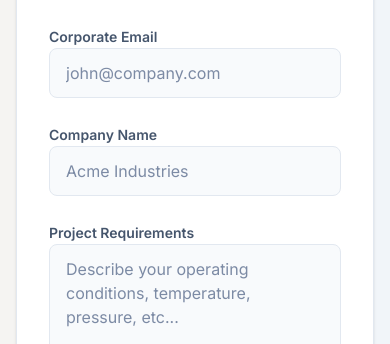
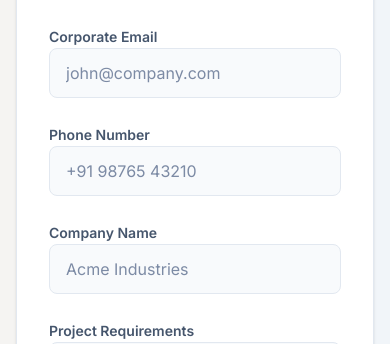
Before and after one commit to kalpitoctikailab/bhartiflex, a Next.js app: page /contact in a window 390 px wide. Shown: the part 1540-1884 px from the top of the page. Built offline with nearby package versions, Linux system fonts and the light colour scheme; no server answers; a web font is replaced by a local one.

Commit message:
Add phone number field and lead status field

```diff
--- a/src/app/api/contact/route.ts
+++ b/src/app/api/contact/route.ts
@@ -9,7 +9,7 @@ const HUBSPOT_CONFIG = {
 export async function POST(req: NextRequest) {
   try {
     const body = await req.json();
-    const { firstName, lastName, email, companyName, requirements, recaptchaToken } = body;
+    const { firstName, lastName, email, phone, companyName, requirements, recaptchaToken, leadStatus } = body;
 
     // Validate required fields
     if (!firstName || !email || !requirements) {
@@ -63,10 +63,11 @@ export async function POST(req: NextRequest) {
         email: email,
         firstname: firstName,
         lastname: lastName || "",
+        phone: phone || "",
         company: companyName || "",
         message: requirements,
+        hs_lead_status: leadStatus || "NEW", // Hidden field with page name
         // Additional custom properties you can add:
-        // hs_lead_status: "NEW",
         // lifecyclestage: "lead",
       },
     };
--- a/src/components/sections/Contact.tsx
+++ b/src/components/sections/Contact.tsx
@@ -10,6 +10,7 @@ export default function Contact() {
   const [firstName, setFirstName] = useState("");
   const [lastName, setLastName] = useState("");
   const [email, setEmail] = useState("");
+  const [phone, setPhone] = useState("");
   const [companyName, setCompanyName] = useState("");
   const [requirements, setRequirements] = useState("");
   const [isSubmitting, setIsSubmitting] = useState(false);
@@ -39,9 +40,11 @@ export default function Contact() {
           firstName,
           lastName,
           email,
+          phone,
           companyName,
           requirements,
           recaptchaToken,
+          leadStatus: "Contact Page", // Hidden field with page name
         }),
       });
       const data = (await res.json()) as { ok: boolean; error?: string };
@@ -52,6 +55,7 @@ export default function Contact() {
       setFirstName("");
       setLastName("");
       setEmail("");
+      setPhone("");
       setCompanyName("");
       setRequirements("");
       setRecaptchaToken(null);
@@ -241,6 +245,17 @@ export default function Contact() {
                     placeholder="john@company.com"
                   />
                 </div>
+                <div className="grid sm:grid-cols-2 gap-6">
+                <div className="space-y-2">
+                  <label className="text-sm font-semibold text-slate-600">Phone Number</label>
+                  <input
+                    type="tel"
+                    value={phone}
+                    onChange={(e) => setPhone(e.target.value)}
+                    className="w-full bg-slate-50 border border-slate-200 rounded-lg px-4 py-3 text-text-primary focus:outline-none focus:border-primary focus:ring-1 focus:ring-primary transition-all"
+                    placeholder="+91 98765 43210"
+                  />
+                </div>
 
                 <div className="space-y-2">
                   <label className="text-sm font-semibold text-slate-600">Company Name</label>
@@ -252,7 +267,7 @@ export default function Contact() {
                     placeholder="Acme Industries"
                   />
                 </div>
-
+                </div>
                 <div className="space-y-2">
                   <label className="text-sm font-semibold text-slate-600">Project Requirements</label>
                   <textarea
--- a/src/components/sections/ProductEnquiry.tsx
+++ b/src/components/sections/ProductEnquiry.tsx
@@ -17,6 +17,7 @@ export default function ProductEnquiry({ productTitle, productSlug, selectedDnSi
   const [firstName, setFirstName] = useState("");
   const [lastName, setLastName] = useState("");
   const [email, setEmail] = useState("");
+  const [phone, setPhone] = useState("");
   const [dnSize, setDnSize] = useState("");
   const [faceToFaceLength, setFaceToFaceLength] = useState("");
   const [requirements, setRequirements] = useState("");
@@ -47,6 +48,7 @@ export default function ProductEnquiry({ productTitle, productSlug, selectedDnSi
           firstName,
           lastName,
           email,
+          phone,
           requirements: [
             `Product: ${productTitle} (${productSlug})`,
             (selectedDnSize ?? dnSize) ? `DN Size: ${selectedDnSize ?? dnSize}` : null,
@@ -56,6 +58,7 @@ export default function ProductEnquiry({ productTitle, productSlug, selectedDnSi
             .filter(Boolean)
             .join("\n"),
           recaptchaToken,
+          leadStatus: `Product Page - ${productTitle}`, // Hidden field with page name
         }),
       });
       const data = (await res.json()) as { ok: boolean; error?: string };
@@ -66,6 +69,7 @@ export default function ProductEnquiry({ productTitle, productSlug, selectedDnSi
       setFirstName("");
       setLastName("");
       setEmail("");
+      setPhone("");
       setDnSize("");
       setFaceToFaceLength("");
       setRequirements("");
@@ -257,6 +261,17 @@ export default function ProductEnquiry({ productTitle, productSlug, selectedDnSi
                   />
                 </div>
 
+                <div className="space-y-2">
+                  <label className="text-sm font-semibold text-slate-600">Phone Number</label>
+                  <input
+                    type="tel"
+                    value={phone}
+                    onChange={(e) => setPhone(e.target.value)}
+                    className="w-full bg-slate-50 border border-slate-200 rounded-lg px-4 py-3 text-text-primary focus:outline-none focus:border-primary focus:ring-1 focus:ring-primary transition-all"
+                    placeholder="+91 98765 43210"
+                  />
+                </div>
+
                 {/* DN Size + Face-to-Face Length */}
                 <div className="grid sm:grid-cols-2 gap-6">
                   <div className="space-y-2">
```
